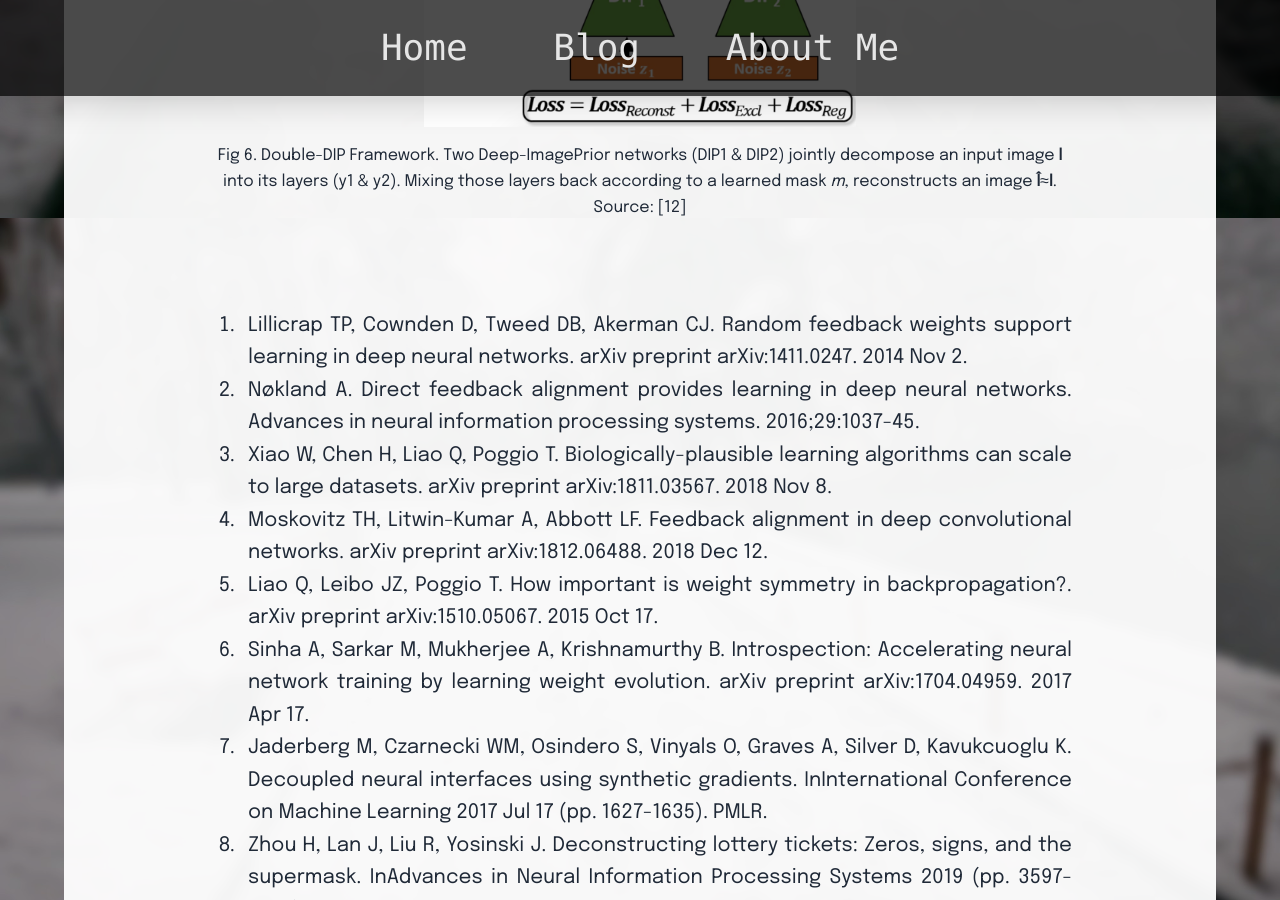
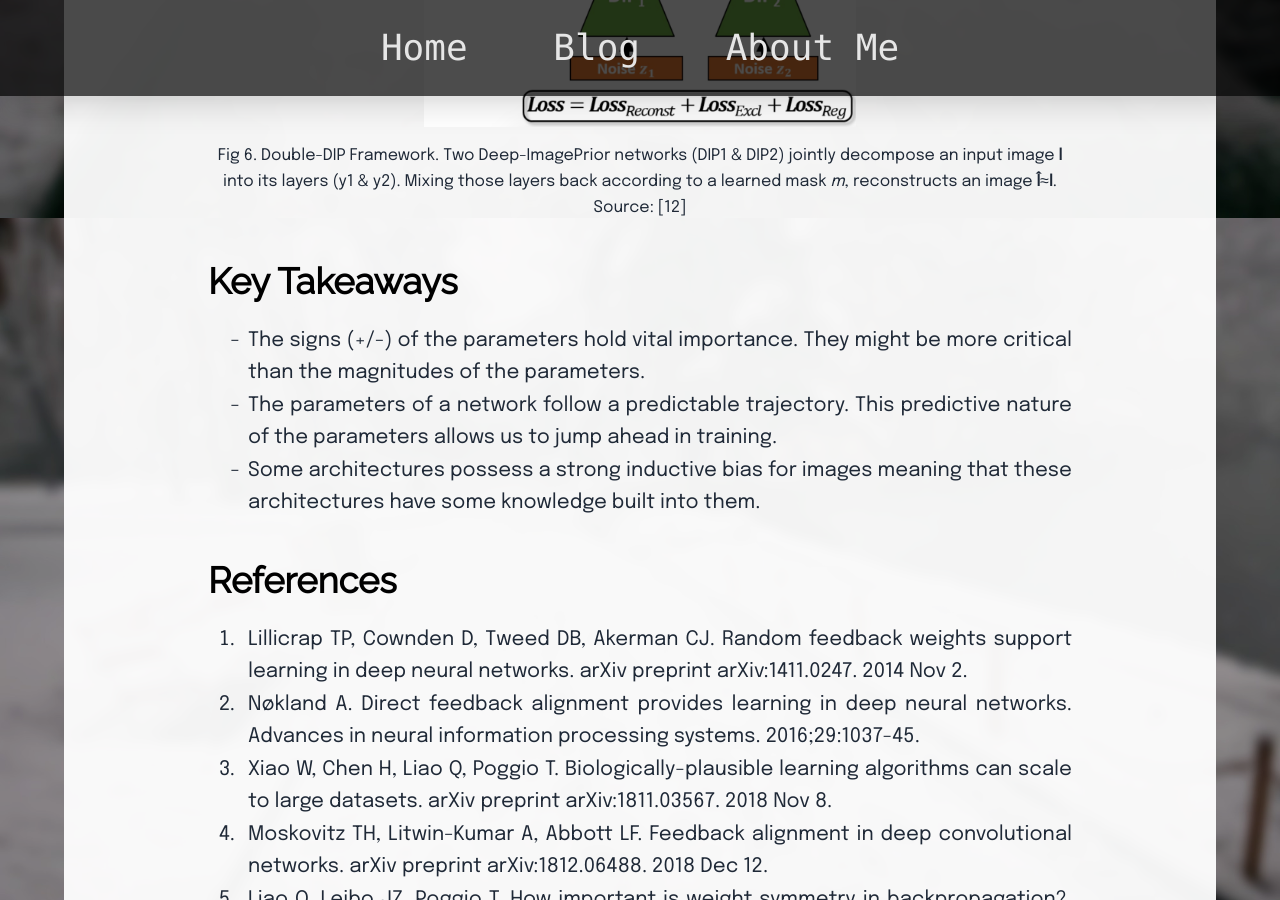
Before and after one commit to undercutspiky/undercutspiky.github.io, a Jekyll site: the page built from _posts/2020-12-05-four_awesome_papers.html, in a window 1280 px wide and 900 px high, scrolled down 9382 px. Built offline with Jekyll 4.4.1, drawn with Linux system fonts in a browser that asks for light colours; some web fonts are replaced.

Commit message:
added takeaways to the post

```diff
--- a/_posts/2020-12-05-four_awesome_papers.html
+++ b/_posts/2020-12-05-four_awesome_papers.html
@@ -117,12 +117,18 @@ For superresolution, you'd ask it to produce a bigger image and then calculate t
 </p>
 <p class="blog-post">
 There was a follow-up work from <cite>Gandelsman et al.</cite> <span class="ref">[12]</span> which extends the capabilities of this method even further. They show that you can perform Image-Dehazing, Foreground/Background Segmentation, Watermark-Removal, and Transparency Separation if you use two DIP (Deep Image Prior) networks instead of one. Images in these tasks have two components (foreground/background, watermark/original-image, etc.) which can be separated using two DIP networks. The basic idea is that if you train two DIP networks to reproduce the input image together by combining their outputs, the image produced by each DIP network would contain one of the two components of the image. The way you combine the two outputs is by producing a pixel-wise mask using a third DIP network and masking out some pixels from 1st output and other pixels from the 2<sup>nd</sup> output. Their results are also staggering!
+</p>
 <figure>
   <img class="md:w-2/3 lg:w-1/2" src="/assets/images/4 DL papers/double_DIP.jpg">
   <figcaption>Fig 6. Double-DIP Framework. Two Deep-ImagePrior networks (DIP1 & DIP2) jointly decompose an input image <b>I</b> into its layers (y1 & y2). Mixing those layers back according to a learned mask <i>m</i>, reconstructs an image <b>Î</b>≈<b>I</b>. Source: <span class="ref"> [12] </span></figcaption>
 </figure>
-</p>
-<br/><br/>
+<h1 class="blog-post">Key Takeaways</h1>
+<ul class="blog-post">
+  <li>The signs (+/-) of the parameters hold vital importance. They might be more critical than the magnitudes of the parameters.</li>
+  <li>The parameters of a network follow a predictable trajectory. This predictive nature of the parameters allows us to jump ahead in training.</li>
+  <li>Some architectures possess a strong inductive bias for images meaning that these architectures have some knowledge built into them.</li>
+</ul>
+<h1 class="blog-post">References</h1>
 <ol class="blog-post" id="citations">
   <li>Lillicrap TP, Cownden D, Tweed DB, Akerman CJ. Random feedback weights support learning in deep neural networks. arXiv preprint arXiv:1411.0247. 2014 Nov 2.</li>
   <li>Nøkland A. Direct feedback alignment provides learning in deep neural networks. Advances in neural information processing systems. 2016;29:1037-45.</li>
```
